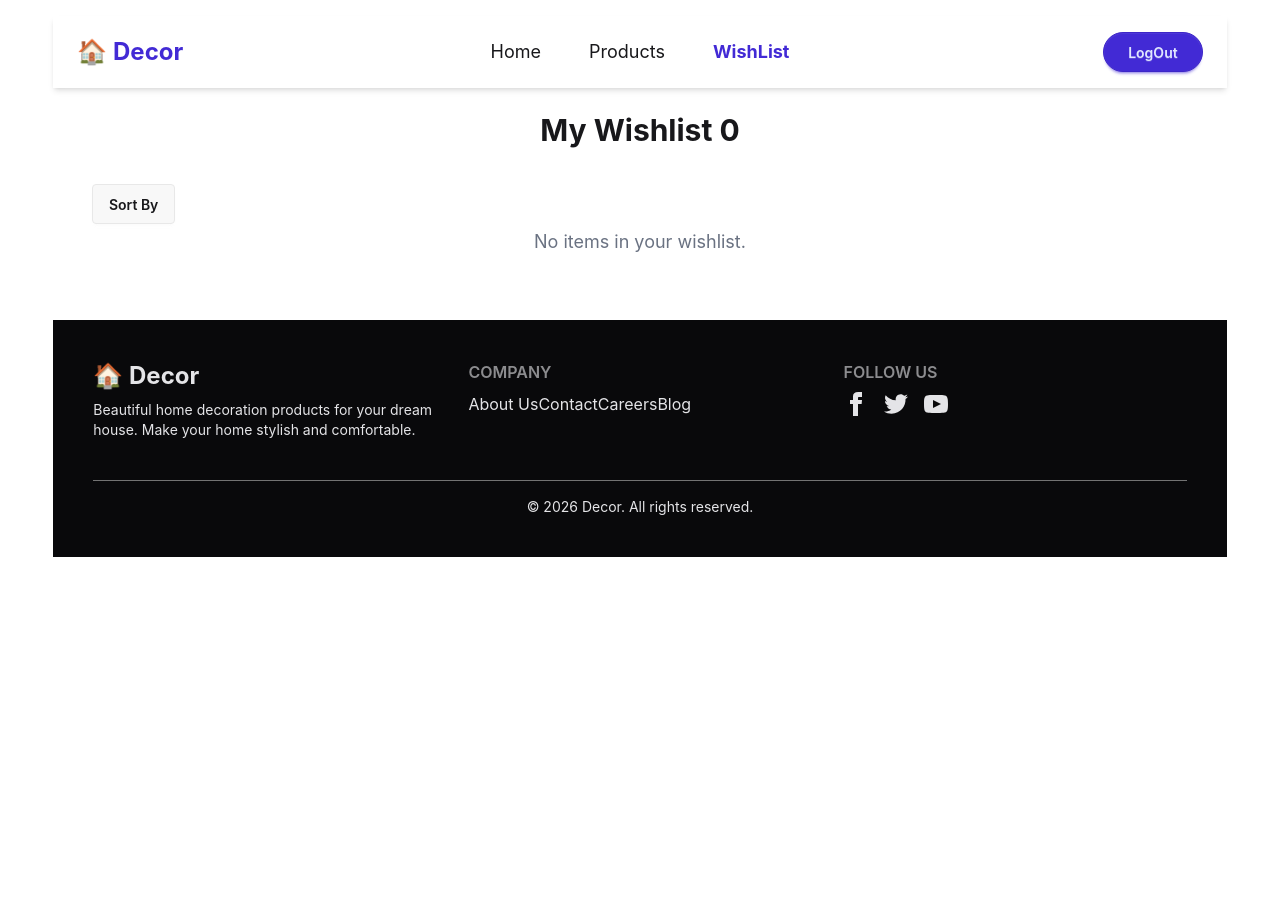
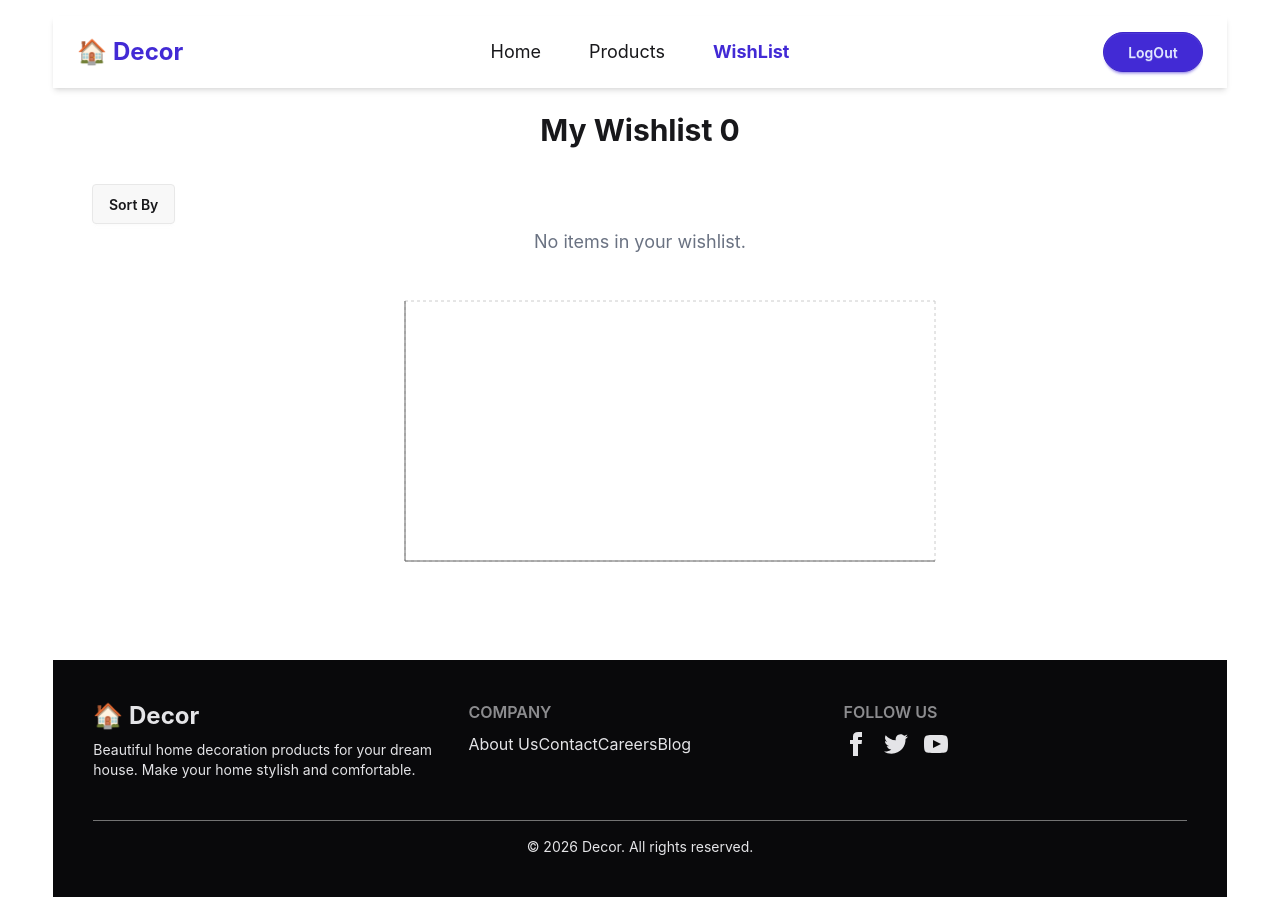
Before and after one commit to asik247/home-decore-react, a React (Vite) app: page /whistList in a window 1280 px wide. Before the commit the page ends 800 px from the top, so only its background shows below. Built offline with nearby package versions, Linux system fonts and the light colour scheme.

Commit message:
bar chart added

```diff
--- a/package.json
+++ b/package.json
@@ -14,6 +14,7 @@
     "react": "^19.2.0",
     "react-dom": "^19.2.0",
     "react-router": "^7.13.1",
+    "recharts": "^3.8.0",
     "tailwindcss": "^4.2.1"
   },
   "devDependencies": {
--- a/src/Pages/WhisList.jsx
+++ b/src/Pages/WhisList.jsx
@@ -1,15 +1,27 @@
 import React, { useEffect, useState } from 'react';
 import { useLoaderData } from 'react-router';
 import { getDB, removeDB } from '../Utility/Utiltiy';
+import { Bar, BarChart, CartesianGrid, Tooltip, XAxis, YAxis } from 'recharts';
 
 const WhisList = () => {
     const allFurniture = useLoaderData();
     const [furniture, setFurniture] = useState([]);
     const [sorType, setSorType] = useState("")
 
+
+
+
+    // chart data;
+    const chartData = furniture.map(singF => {
+        const { name, price } = singF;
+        return { name, price }
+    })
+
+
+
     useEffect(() => {
         const storedData = getDB();
-        console.log(storedData);
+        // console.log(storedData);
         const singleFurniture = allFurniture.filter(f => storedData.includes(f.id));
         setFurniture(singleFurniture);
     }, []);
@@ -82,6 +94,35 @@ const WhisList = () => {
                     ))}
                 </div>
             )}
+
+
+            {/* re chart showing code start here; */}
+            <div className="mt-10 flex justify-center items-center">
+
+
+                <BarChart width={600} height={300} data={chartData}>
+                    <CartesianGrid strokeDasharray="3 3" />
+                    <XAxis dataKey="name" />
+                    <YAxis />
+                    <Tooltip />
+                    <Bar dataKey="price" fill="#8884d8" />
+                </BarChart>
+            </div>
+            {/*
+            {
+    "id": 16,
+    "name": "Marble Top Table",
+    "category": "Furniture",
+    "price": 270,
+    "material": "Marble, Iron Base",
+    "dimensions": "24 x 24 x 20 in",
+    "stock": true,
+    "image": "https://i.ibb.co.com/hxYFvcLt/Marble-Top-Table.jpg",
+    "description": "Elegant side table with a white marble top and gold base."
+}
+          */}
+
+
         </div>
     );
 };
```
Also changed, not shown: 1 other file (tests, documents, lock files or other folders).
